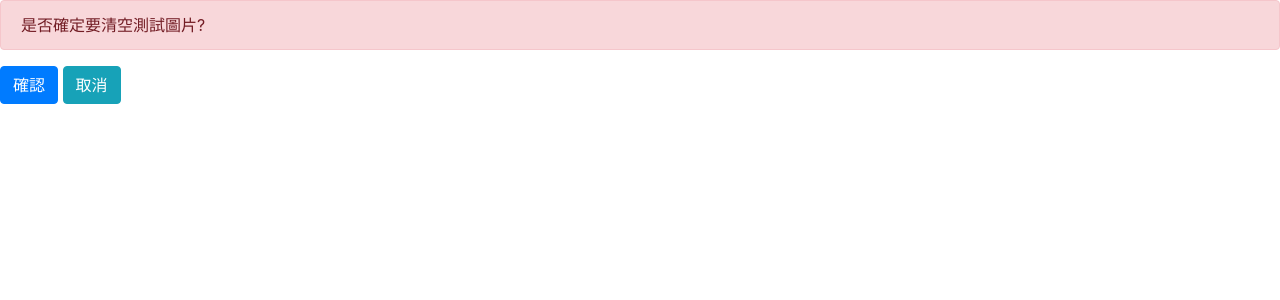
After one commit to Mark1002/MB-S, a Django app: a page that uses mb_s/templates/base_delete_form.html in a window 1280 px wide. The commit adds this page. Shown: the top 300 px of the page. Run offline with Django 3.2, Linux system fonts and the light colour scheme; some libraries are stand-ins or nearby versions.

Commit message:
add delete image and fix some progress bar bugs

```diff
--- a/mb_s/image_management/services.py
+++ b/mb_s/image_management/services.py
@@ -1,7 +1,7 @@
 from mbs_db.models import ImageFile
 from django.urls import reverse
 from image_management.image_upload_form import ImageUploadForm
-
+from utils.image_utils import ImageUtils
 
 class ImageManagementServices:
     @staticmethod
@@ -21,3 +21,5 @@ class ImageManagementServices:
     def delete_test_images():
         image_lists = ImageFile.objects.all()
         image_lists.delete()
+        image_dir = "images"
+        ImageUtils.update_image_dir(ImageFile, image_dir)
--- a/mb_s/static/js/main.js
+++ b/mb_s/static/js/main.js
@@ -44,6 +44,8 @@ $(function(){
     $("#prediction-upload .upload-image").click(function() {
         var fileupload = $(this).parent().find("input[type='file']");
         console.log(fileupload);
+        $(".progress-bar").css({"width": "0%"});
+        $(".progress-bar").text("0%");
         file_upload_model(fileupload, "predict_image");
     });
 });
--- /dev/null
+++ b/mb_s/templates/base_delete_form.html
@@ -0,0 +1,11 @@
+{% extends "base.html" %}
+{% block content %}
+<div class="alert alert-danger" role="alert">
+    {% block delete_message %}{% endblock %}
+</div>
+<form action="{% block delete_url %}{% endblock %}" method="post">
+	{% csrf_token %}
+    <input class="btn btn-primary" type="submit" value="確認" />
+    <a class="btn btn-info" href="{% block cancel_url %}{% endblock %}">取消</a>
+</form>
+{% endblock %}
--- /dev/null
+++ b/mb_s/templates/image_management/delete_test_image.html
@@ -0,0 +1,4 @@
+{% extends "base_delete_form.html" %}
+{% block delete_message %}是否確定要清空測試圖片?{% endblock %}
+{% block delete_url %}{% url 'image_management:delete_test_images' %}{% endblock %}
+{% block cancel_url %}{% url 'image_prediction:image_prediction' %}{% endblock %}
--- a/mb_s/templates/image_prediction/prediction.html
+++ b/mb_s/templates/image_prediction/prediction.html
@@ -3,6 +3,7 @@
 <div id="prediction-upload">
   <div class="text-left">
     <button class="btn btn-primary upload-image">上傳圖片</button>
+    <a href="{% url 'image_management:delete_test_images' %}" class="btn btn-danger">清除圖片</a>
     <input type="file" name="image" multiple  style="display: none;"
       data-url="{% url 'image_management:upload_predict_images' %}"
       data-form-data='{"csrfmiddlewaretoken": "{{ csrf_token }}"}'>
```
Also changed, not shown: mb_s/utils/image_utils.py (added, +11 -0 lines), mb_s/utils/__init__.py (added).
